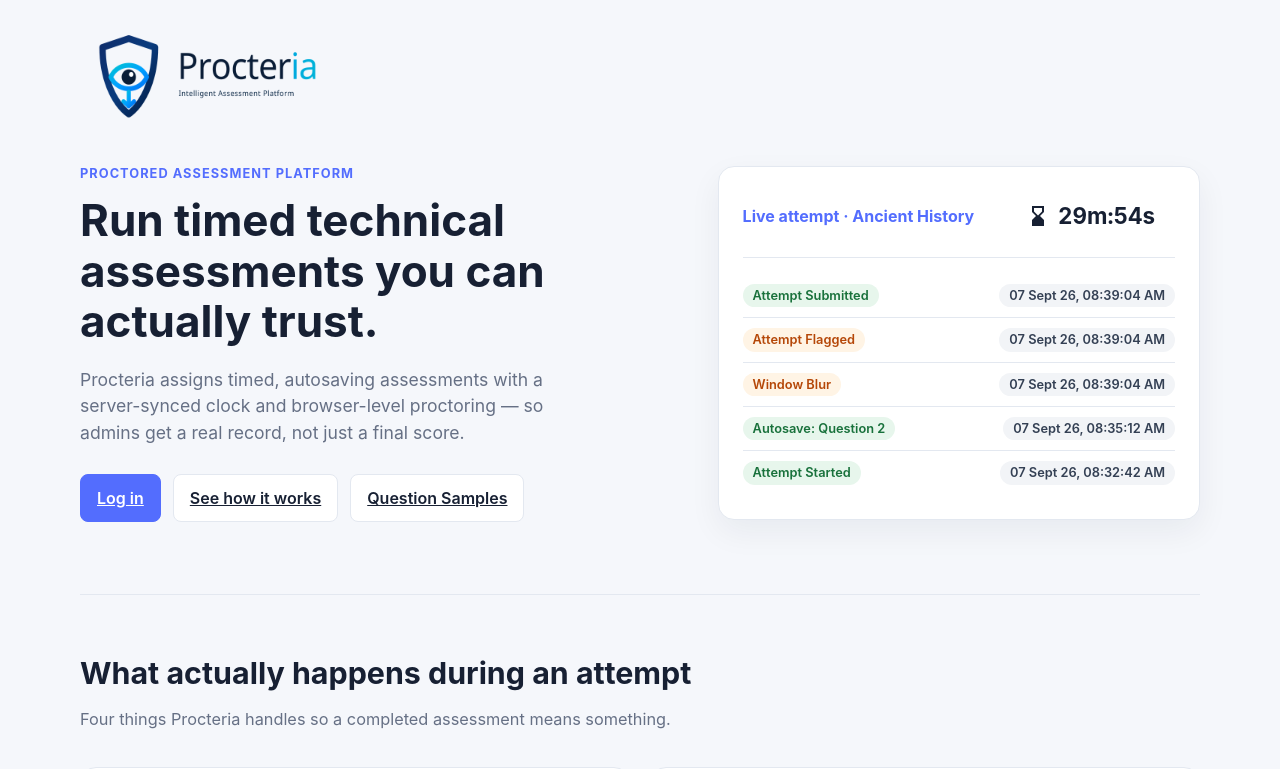
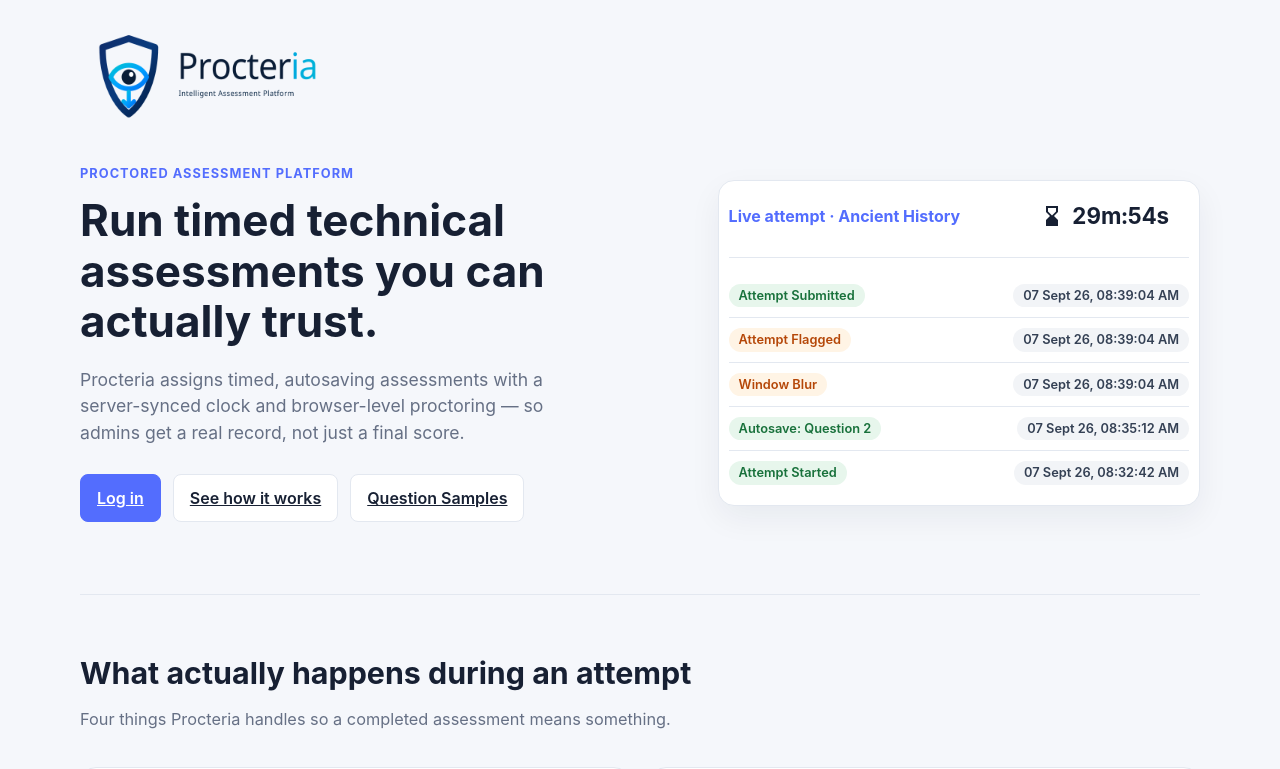
Before and after one commit to Vrushabh99/Assessment-Frontend, a React (Vite) app: page / in a window 1280 px wide. Shown: the top 769 px of the page. Built offline with nearby package versions, Linux system fonts and the light colour scheme; no server answers.

Commit message:
Fixes for Home page

```diff
--- a/src/pages/Home.jsx
+++ b/src/pages/Home.jsx
@@ -80,7 +80,7 @@
 `
 
 const DemoCard = styled.section`
-  padding: 24px;
+  padding: 10px;
   border: 1px solid ${({ theme }) => theme.colors.border};
   border-radius: 16px;
   background: ${({ theme }) => theme.colors.surface};
```
